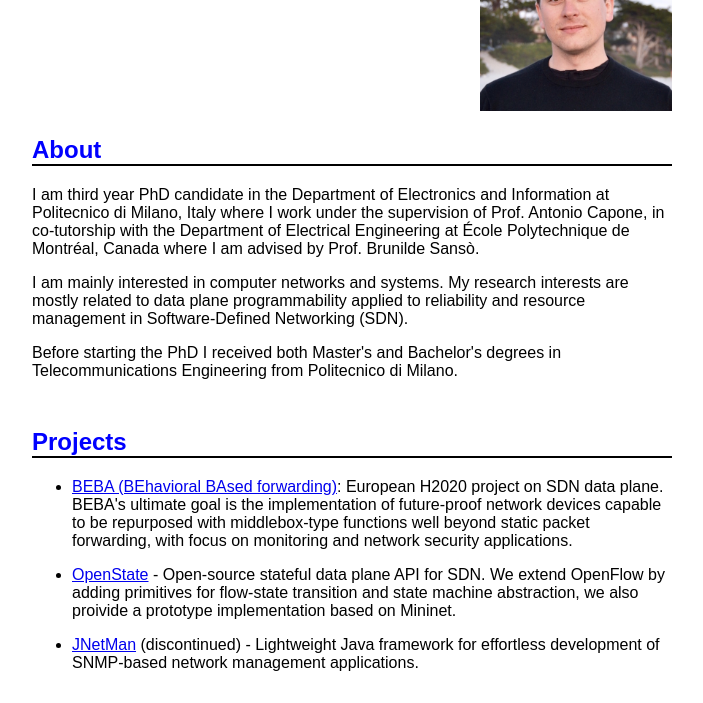
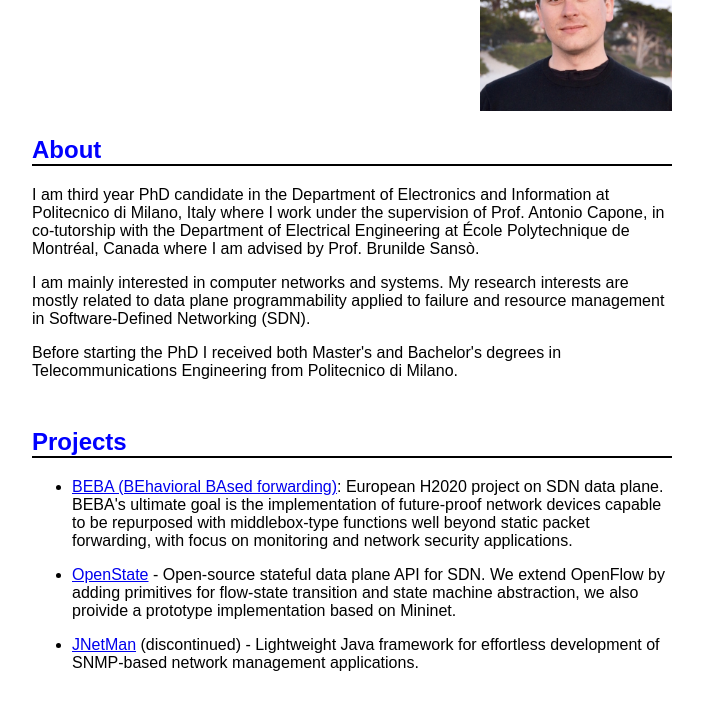
Before and after one commit to ccascone/ccascone.github.io, a plain HTML site: page index.html in a window 1280 px wide. Shown: the part 97-800 px from the top of the page, without its empty margins (288-991 px from the left). Drawn offline with Linux system fonts and the light colour scheme.

Commit message:
Updated bio

```diff
--- a/index.html
+++ b/index.html
@@ -60,7 +60,7 @@ li {
   I am third year PhD candidate in the Department of Electronics and Information at Politecnico di Milano, Italy where I work under the supervision of Prof. Antonio Capone, in co-tutorship with the Department of Electrical Engineering at École Polytechnique de Montréal, Canada where I am advised by Prof. Brunilde Sansò.
   </p>
   <p>
-  I am mainly interested in computer networks and systems. My research interests are mostly related to data plane programmability applied to reliability and resource management in Software-Defined Networking (SDN).
+  I am mainly interested in computer networks and systems. My research interests are mostly related to data plane programmability applied to failure and resource management in Software-Defined Networking (SDN).
   </p>
   <p>
   Before starting the PhD I received both Master's and Bachelor's degrees in Telecommunications Engineering from Politecnico di Milano.
```
